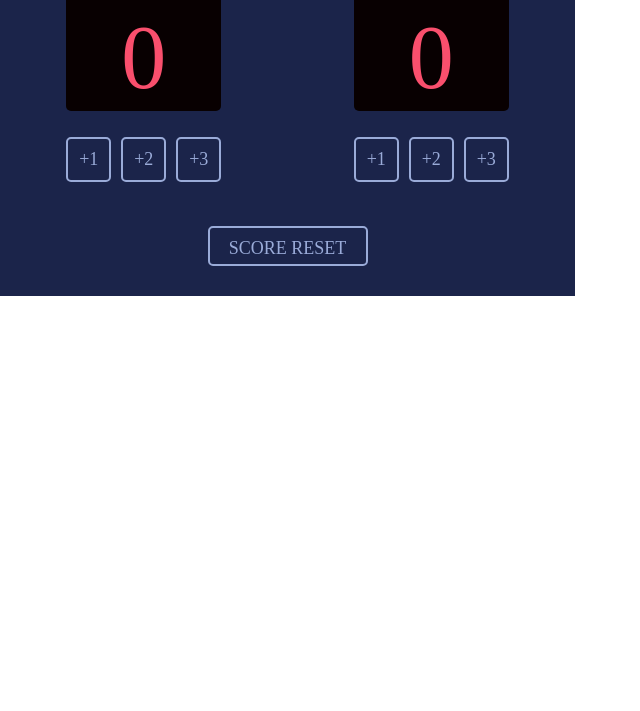
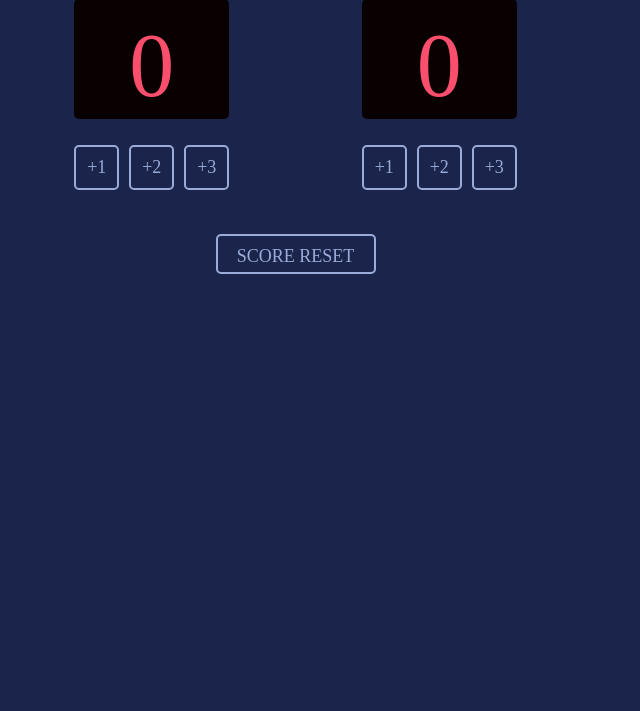
Before and after one commit to MatoElias/Scoreboard, a website built with Vite: page index.html in a window 1280 px wide. Shown: the part 89-800 px from the top of the page, without its empty margins (0-640 px from the left). Built offline with nearby package versions, Linux system fonts and the light colour scheme; a web font is replaced by a local one.

Commit message:
Update index.css
Background-color change on body

```diff
--- a/index.css
+++ b/index.css
@@ -11,9 +11,10 @@
 }
 
 body {
-    margin: 0;
+    background-color: #1B244A;
     text-align: center;
 }
+
 
 .container {
     display: flex;
```
